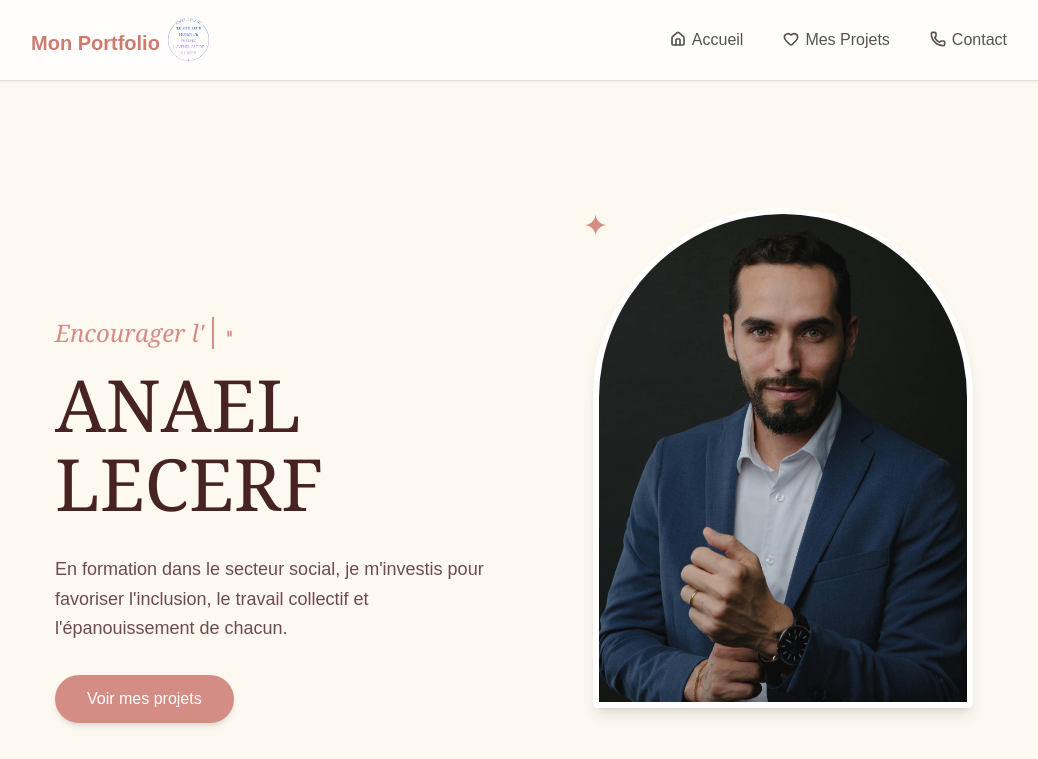
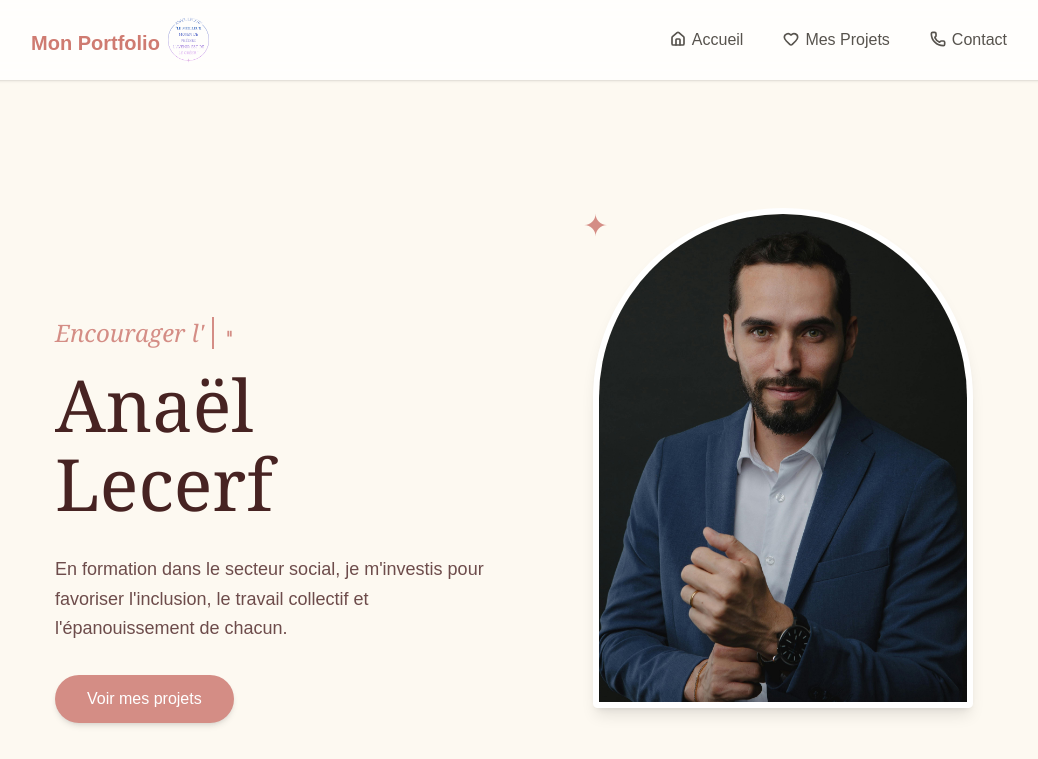
Before and after one commit to ykanael/portfolio, a Next.js app: page / in a window 1280 px wide. Shown: the top 759 px of the page, without its empty margins (113-1151 px from the left). Built offline with nearby package versions, Linux system fonts and the light colour scheme.

Commit message:
Update page.tsx

```diff
--- a/app/page.tsx
+++ b/app/page.tsx
@@ -97,7 +97,7 @@ export default function Home() {
           </div>
 
           <h1 className="text-4xl sm:text-5xl md:text-6xl lg:text-7xl font-serif text-[#472322] leading-[1.1]">
-            ANAEL LECERF
+            Anaël Lecerf
           </h1>
 
           <div className="space-y-5 pt-2">
```
